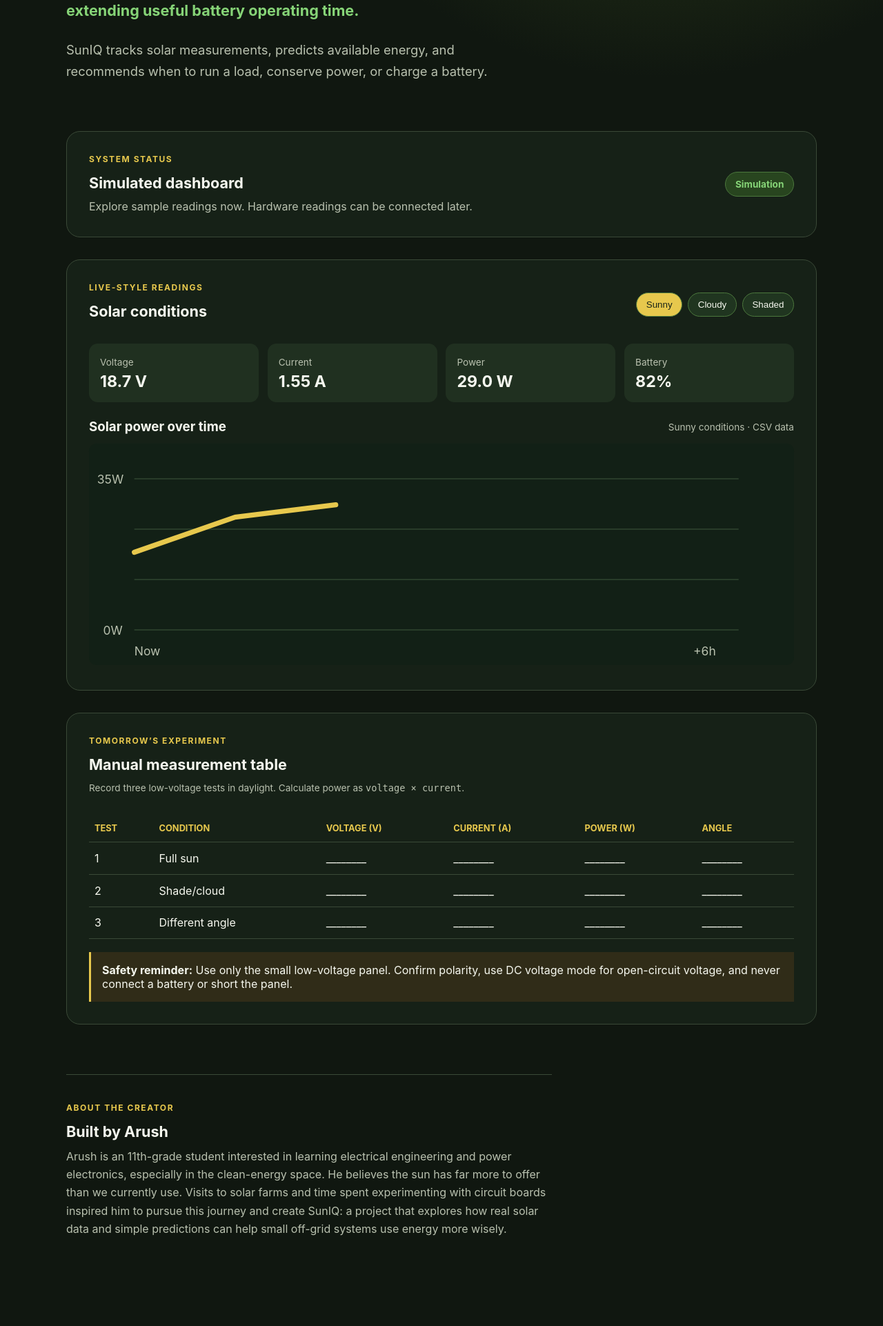
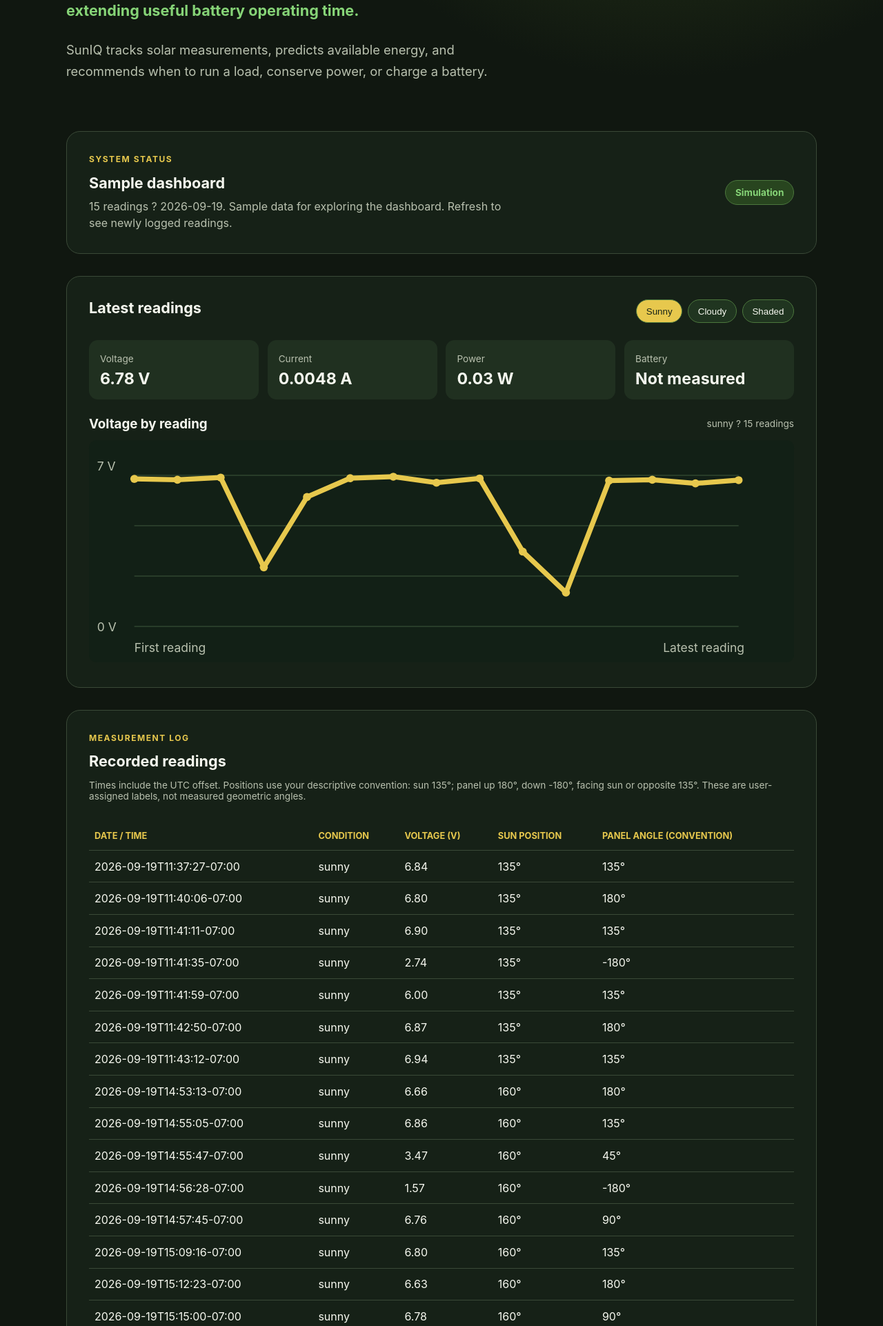
Before and after one commit to Arus588/suniq, a Flask app: page / in a window 1280 px wide. Shown: the part 496-2418 px from the top of the page at 69% size. Before the commit the page ends 2287 px from the top, so only its background shows below. Run offline with Flask 3, Linux system fonts and the light colour scheme.

Commit message:
Record solar hardware measurements and display CSV readings

```diff
--- a/app.py
+++ b/app.py
@@ -11,7 +11,7 @@
     data_files = sorted(DATA_DIR.glob("solar-readings-*.csv"))
     if not data_files:
         return []
-    with data_files[-1].open(newline="", encoding="utf-8") as csv_file:
+    with data_files[-1].open(newline="", encoding="utf-8-sig") as csv_file:
         return list(csv.DictReader(csv_file))
 
 
--- /dev/null
+++ b/data/measurements/solar-readings-2026-09-19.csv
@@ -0,0 +1,16 @@
+timestamp,scenario,voltage_v,current_a,battery_percent,sun_position,panel_angle,measurement_type,resistor_voltage_v,resistance_ohm,power_w
+2026-09-19T11:37:27-07:00,sunny,6.84,,,135,135,open_circuit_voltage,,,
+2026-09-19T11:40:06-07:00,sunny,6.80,,,135,180,open_circuit_voltage,,,
+2026-09-19T11:41:11-07:00,sunny,6.90,,,135,135,open_circuit_voltage,,,
+2026-09-19T11:41:35-07:00,sunny,2.74,,,135,-180,open_circuit_voltage,,,
+2026-09-19T11:41:59-07:00,sunny,6.00,,,135,135,open_circuit_voltage,,,
+2026-09-19T11:42:50-07:00,sunny,6.87,,,135,180,open_circuit_voltage,,,
+2026-09-19T11:43:12-07:00,sunny,6.94,,,135,135,open_circuit_voltage,,,
+2026-09-19T14:53:13-07:00,sunny,6.66,,,160,180,loaded_voltage,,,
+2026-09-19T14:55:05-07:00,sunny,6.86,,,160,135,loaded_voltage,,,
+2026-09-19T14:55:47-07:00,sunny,3.47,,,160,45,loaded_voltage,,,
+2026-09-19T14:56:28-07:00,sunny,1.57,,,160,-180,loaded_voltage,,,
+2026-09-19T14:57:45-07:00,sunny,6.76,,,160,90,loaded_voltage,,,
+2026-09-19T15:09:16-07:00,sunny,6.80,0.0055,,160,135,loaded_voltage,5.5,1000,0.037400
+2026-09-19T15:12:23-07:00,sunny,6.63,0.00473,,160,180,loaded_voltage,4.73,1000,0.0313599
+2026-09-19T15:15:00-07:00,sunny,6.78,0.0048,,160,90,loaded_voltage,4.80,1000,0.032544
--- a/templates/index.html
+++ b/templates/index.html
@@ -8,28 +8,36 @@
   <p class="intro">SunIQ tracks solar measurements, predicts available energy, and recommends when to run a load, conserve power, or charge a battery.</p>
 </section>
 
+{% set latest = measurements[-1] if measurements else {} %}
+{% set recorded = latest.get('measurement_type') == 'open_circuit_voltage' %}
 <section class="status-card" aria-labelledby="status-heading">
-  <div>
-    <p class="eyebrow">System status</p>
-    <h2 id="status-heading">Simulated dashboard</h2>
-    <p>Explore sample readings now. Hardware readings can be connected later.</p>
+  <div><p class="eyebrow">System status</p>
+    <h2 id="status-heading">{{ 'Recorded solar measurements' if recorded else 'Sample dashboard' }}</h2>
+    <p>{{ measurements|length }} readings{% if latest %} ? {{ latest.get('timestamp', '')[:10] }}{% endif %}.
+    {% if recorded %}Manually recorded open-circuit voltage. Current, power, and battery level have not been measured.{% else %}Sample data for exploring the dashboard.{% endif %} Refresh to see newly logged readings.</p>
+  </div><span class="status-badge">{{ 'Measured voltage' if recorded else 'Simulation' }}</span>
+</section>
+<section class="dashboard-panel" aria-labelledby="readings-heading">
+  <div class="panel-heading"><h2 id="readings-heading">Latest readings</h2>
+    <div class="scenario-buttons" role="group" aria-label="Weather conditions">
+    {% for name in ['sunny', 'cloudy', 'shaded'] %}<button class="scenario" data-scenario="{{ name }}">{{ name|capitalize }}</button>{% endfor %}
+    </div>
   </div>
-  <span class="status-badge" id="status-badge">Simulation</span>
+  <div class="metrics">
+    <div class="metric"><span>Voltage</span><strong id="voltage">{{ latest.get('voltage_v', '?') }} V</strong></div>
+    <div class="metric"><span>Current</span><strong id="current">Not measured</strong></div>
+    <div class="metric"><span>Power</span><strong id="power">Not measured</strong></div>
+    <div class="metric"><span>Battery</span><strong id="battery">Not measured</strong></div>
+  </div>
+  <div class="chart-wrap"><div class="chart-title"><h3>Voltage by reading</h3><span id="chart-label"></span></div><svg id="power-chart" viewBox="0 0 700 220" role="img" aria-label="Measured voltage by reading"></svg></div>
 </section>
-
-<section class="dashboard-panel" aria-labelledby="readings-heading">
-  <div class="panel-heading"><div><p class="eyebrow">Live-style readings</p><h2 id="readings-heading">Solar conditions</h2></div>
-    <div class="scenario-buttons" role="group" aria-label="Simulated weather"><button class="scenario active" data-scenario="sunny">Sunny</button><button class="scenario" data-scenario="cloudy">Cloudy</button><button class="scenario" data-scenario="shaded">Shaded</button></div>
-  </div>
-  <div class="metrics"><div class="metric"><span>Voltage</span><strong id="voltage">18.4 V</strong></div><div class="metric"><span>Current</span><strong id="current">1.42 A</strong></div><div class="metric"><span>Power</span><strong id="power">26.1 W</strong></div><div class="metric"><span>Battery</span><strong id="battery">78%</strong></div></div>
-  <div class="chart-wrap"><div class="chart-title"><h3>Solar power over time</h3><span id="chart-label">Sunny conditions</span></div><svg id="power-chart" viewBox="0 0 700 220" role="img" aria-label="Solar power chart"></svg></div>
-</section>
-
 <section class="dashboard-panel" aria-labelledby="tests-heading">
-  <p class="eyebrow">Tomorrow’s experiment</p><h2 id="tests-heading">Manual measurement table</h2>
-  <p class="muted">Record three low-voltage tests in daylight. Calculate power as <code>voltage × current</code>.</p>
-  <div class="table-scroll"><table><thead><tr><th>Test</th><th>Condition</th><th>Voltage (V)</th><th>Current (A)</th><th>Power (W)</th><th>Angle</th></tr></thead><tbody><tr><td>1</td><td>Full sun</td><td>________</td><td>________</td><td>________</td><td>________</td></tr><tr><td>2</td><td>Shade/cloud</td><td>________</td><td>________</td><td>________</td><td>________</td></tr><tr><td>3</td><td>Different angle</td><td>________</td><td>________</td><td>________</td><td>________</td></tr></tbody></table></div>
-  <div class="safety"><strong>Safety reminder:</strong> Use only the small low-voltage panel. Confirm polarity, use DC voltage mode for open-circuit voltage, and never connect a battery or short the panel.</div>
+  <p class="eyebrow">Measurement log</p><h2 id="tests-heading">Recorded readings</h2>
+  <p class="muted">Times include the UTC offset. Positions use your descriptive convention: sun 135&deg;; panel up 180&deg;, down -180&deg;, facing sun or opposite 135&deg;. These are user-assigned labels, not measured geometric angles.</p>
+  <div class="table-scroll"><table><thead><tr><th>Date / time</th><th>Condition</th><th>Voltage (V)</th><th>Sun position</th><th>Panel angle (convention)</th></tr></thead><tbody>
+  {% for row in measurements %}<tr><td>{{ row.get('timestamp', '') }}</td><td>{{ row.scenario }}</td><td>{{ row.voltage_v }}</td><td>{{ row.get('sun_position') or 'Not recorded' }}{% if row.get('sun_position') %}&deg;{% endif %}</td><td>{{ row.get('panel_angle') or 'Not defined' }}{% if row.get('panel_angle') %}&deg;{% endif %}</td></tr>
+  {% else %}<tr><td colspan="5">No readings recorded yet.</td></tr>{% endfor %}
+  </tbody></table></div>
 </section>
 
 <section class="creator" aria-labelledby="creator-heading">
@@ -39,9 +47,31 @@
 </section>
 <script>
 const measurements = {{ measurements | tojson }};
-const scenarios = Object.fromEntries(['sunny', 'cloudy', 'shaded'].map(name => { const rows = measurements.filter(row => row.scenario === name); return [name, { row: rows[rows.length - 1], points: rows.map(row => Number(row.voltage_v) * Number(row.current_a)), label: `${name[0].toUpperCase() + name.slice(1)} conditions` }]; }));
-function renderChart(points) { const max = 35, path = points.map((v,i) => `${i ? 'L' : 'M'} ${45 + i*100} ${185 - v/max*150}`).join(' '); document.querySelector('#power-chart').innerHTML = `<path class="gridline" d="M45 35H645 M45 85H645 M45 135H645 M45 185H645"/><path class="chart-line" d="${path}"/><text x="45" y="210">Now</text><text x="600" y="210">+6h</text><text x="8" y="40">35W</text><text x="14" y="190">0W</text>`; }
-function setScenario(name) { const s=scenarios[name], row=s.row; document.querySelector('#voltage').textContent=`${row.voltage_v} V`; document.querySelector('#current').textContent=`${row.current_a} A`; document.querySelector('#power').textContent=`${(Number(row.voltage_v)*Number(row.current_a)).toFixed(1)} W`; document.querySelector('#battery').textContent=`${row.battery_percent}%`; document.querySelector('#chart-label').textContent=`${s.label} · CSV data`; document.querySelectorAll('.scenario').forEach(b=>b.classList.toggle('active',b.dataset.scenario===name)); renderChart(s.points); }
-document.querySelectorAll('.scenario').forEach(b=>b.addEventListener('click',()=>setScenario(b.dataset.scenario))); setScenario('sunny');
+const numeric = value => value == null || String(value).trim() === '' || !Number.isFinite(Number(value)) ? null : Number(value);
+function renderChart(rows) {
+  const points = rows.map(row => numeric(row.voltage_v));
+  const max = Math.max(1, Math.ceil(Math.max(...points.filter(v => v !== null))));
+  const coords = points.map((v, i) => v === null ? null : [45 + i * 600 / Math.max(1, points.length - 1), 185 - v / max * 150]);
+  const path = coords.map((p, i) => p ? `${i && coords[i-1] ? 'L' : 'M'} ${p[0]} ${p[1]}` : '').join(' ');
+  document.querySelector('#power-chart').innerHTML = `<path class="gridline" d="M45 35H645 M45 85H645 M45 135H645 M45 185H645"/><path class="chart-line" d="${path}"/>${coords.filter(Boolean).map(p => `<circle cx="${p[0]}" cy="${p[1]}" r="4" fill="var(--accent)"/>`).join('')}<text x="45" y="210">First reading</text><text x="570" y="210">Latest reading</text><text x="8" y="30">${max} V</text><text x="8" y="190">0 V</text>`;
+}
+function setScenario(name) {
+  const rows = measurements.filter(row => row.scenario === name);
+  if (!rows.length) return;
+  const row = rows[rows.length - 1];
+  const v = numeric(row.voltage_v), a = numeric(row.current_a), battery = numeric(row.battery_percent);
+  document.querySelector('#voltage').textContent = v === null ? 'Not measured' : `${v.toFixed(2)} V`;
+  document.querySelector('#current').textContent = a === null ? 'Not measured' : `${a} A`;
+  document.querySelector('#power').textContent = v === null || a === null ? 'Not measured' : `${(v*a).toFixed(2)} W`;
+  document.querySelector('#battery').textContent = battery === null ? 'Not measured' : `${battery}%`;
+  document.querySelector('#chart-label').textContent = `${name} ? ${rows.length} readings`;
+  document.querySelectorAll('.scenario').forEach(button => button.classList.toggle('active', button.dataset.scenario === name));
+  renderChart(rows);
+}
+document.querySelectorAll('.scenario').forEach(button => {
+  button.disabled = !measurements.some(row => row.scenario === button.dataset.scenario);
+  button.addEventListener('click', () => setScenario(button.dataset.scenario));
+});
+if (measurements.length) setScenario(measurements[measurements.length - 1].scenario);
 </script>
 {% endblock %}
```
Also changed, not shown: docs/project-notebook.md (+115 -2 lines).
